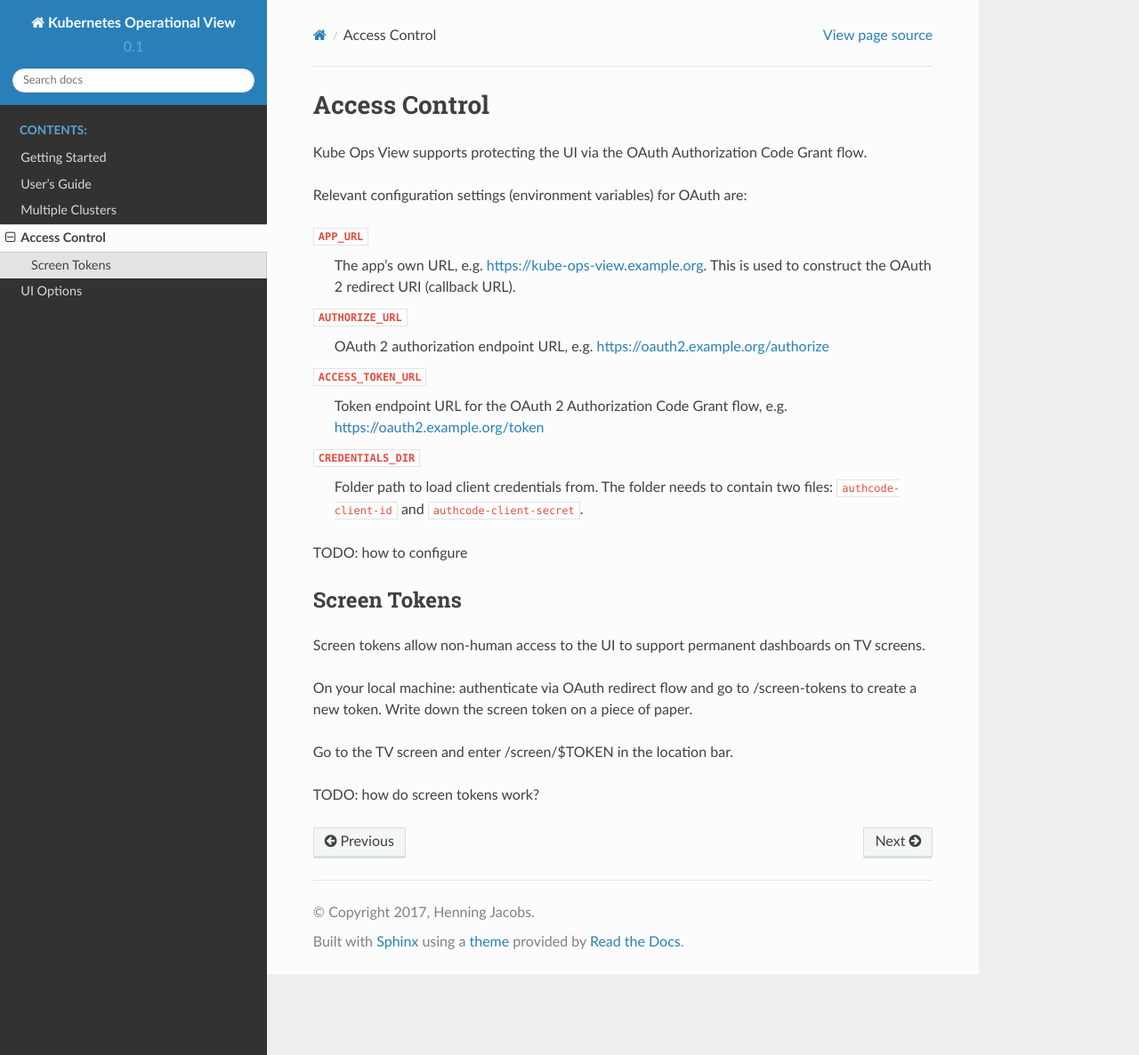
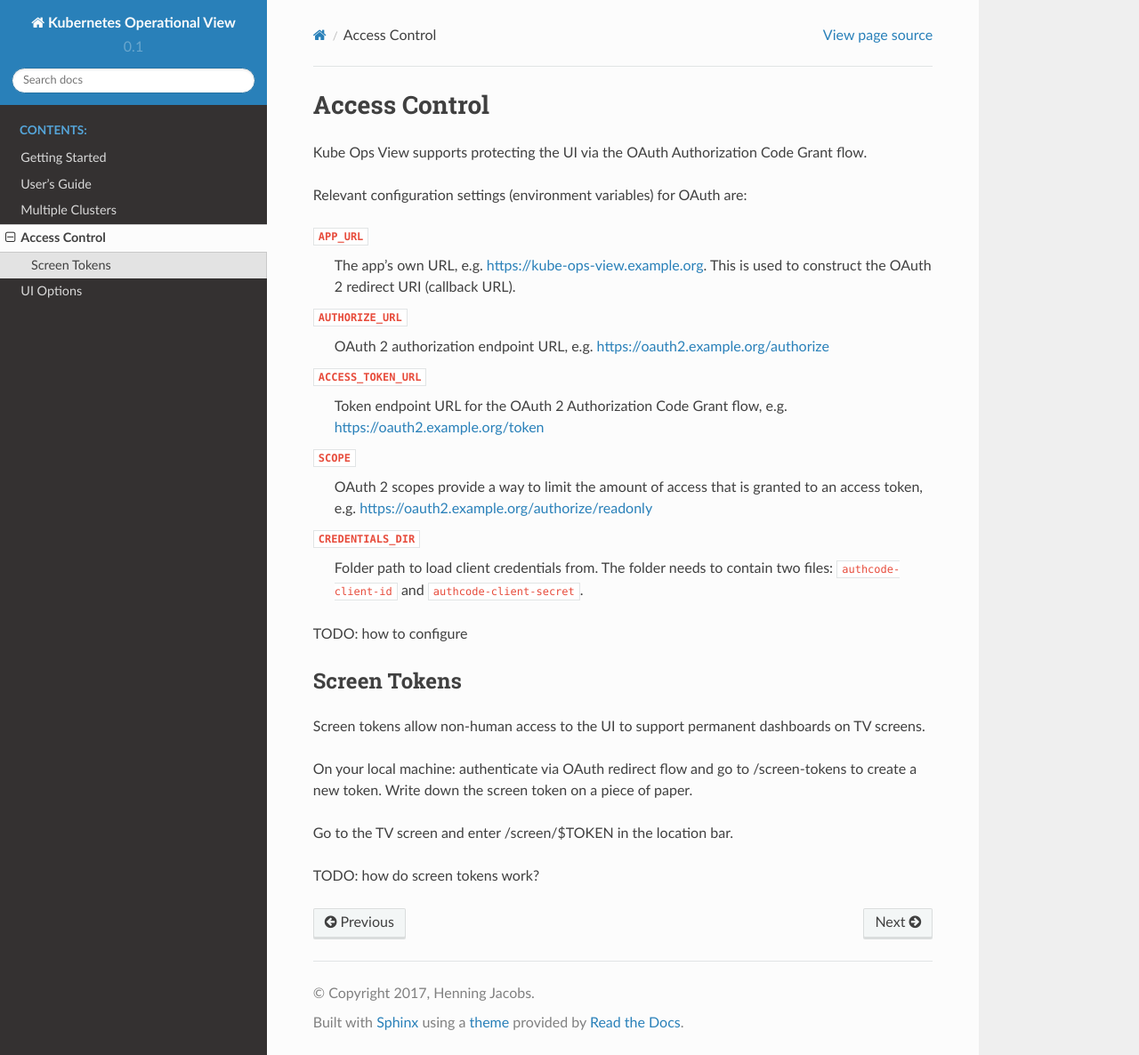
Before and after one commit to hjacobs/kube-ops-view, a Sphinx documentation site: the page built from docs/access-control.rst, in a window 1280 px wide and 1186 px high. Shown: the whole window at 89% size. Built offline with Sphinx 7.4.7 and the Read the Docs theme 2.0.0, drawn with Linux system fonts in a browser that asks for light colours.

Commit message:
Add support for OAuth2 scope parameter (#199)
* Add support for OAuth2 scope parameter

* Add description for OAuth2 scope parameter

* Update docs with OAuth2 scope parameter

* Make request params None if no scope

```diff
--- a/README.rst
+++ b/README.rst
@@ -131,6 +131,8 @@ The following environment variables are supported:
     Optional OAuth 2 authorization endpoint URL for protecting the UI.
 ``ACCESS_TOKEN_URL``
     Optional token endpoint URL for the OAuth 2 Authorization Code Grant flow.
+``SCOPE``
+    Optional scope specifies level of access that the application is requesting.
 ``CLUSTERS``
     Comma separated list of Kubernetes API server URLs. It defaults to ``http://localhost:8001/`` (default endpoint of ``kubectl proxy``).
 ``CLUSTER_REGISTRY_URL``
--- a/docs/access-control.rst
+++ b/docs/access-control.rst
@@ -12,6 +12,8 @@ Relevant configuration settings (environment variables) for OAuth are:
     OAuth 2 authorization endpoint URL, e.g. https://oauth2.example.org/authorize
 ``ACCESS_TOKEN_URL``
     Token endpoint URL for the OAuth 2 Authorization Code Grant flow, e.g. https://oauth2.example.org/token
+``SCOPE``
+    OAuth 2 scopes provide a way to limit the amount of access that is granted to an access token, e.g. https://oauth2.example.org/authorize/readonly
 ``CREDENTIALS_DIR``
     Folder path to load client credentials from. The folder needs to contain two files: ``authcode-client-id`` and ``authcode-client-secret``.
 
```
Also changed, not shown: 1 other file.
